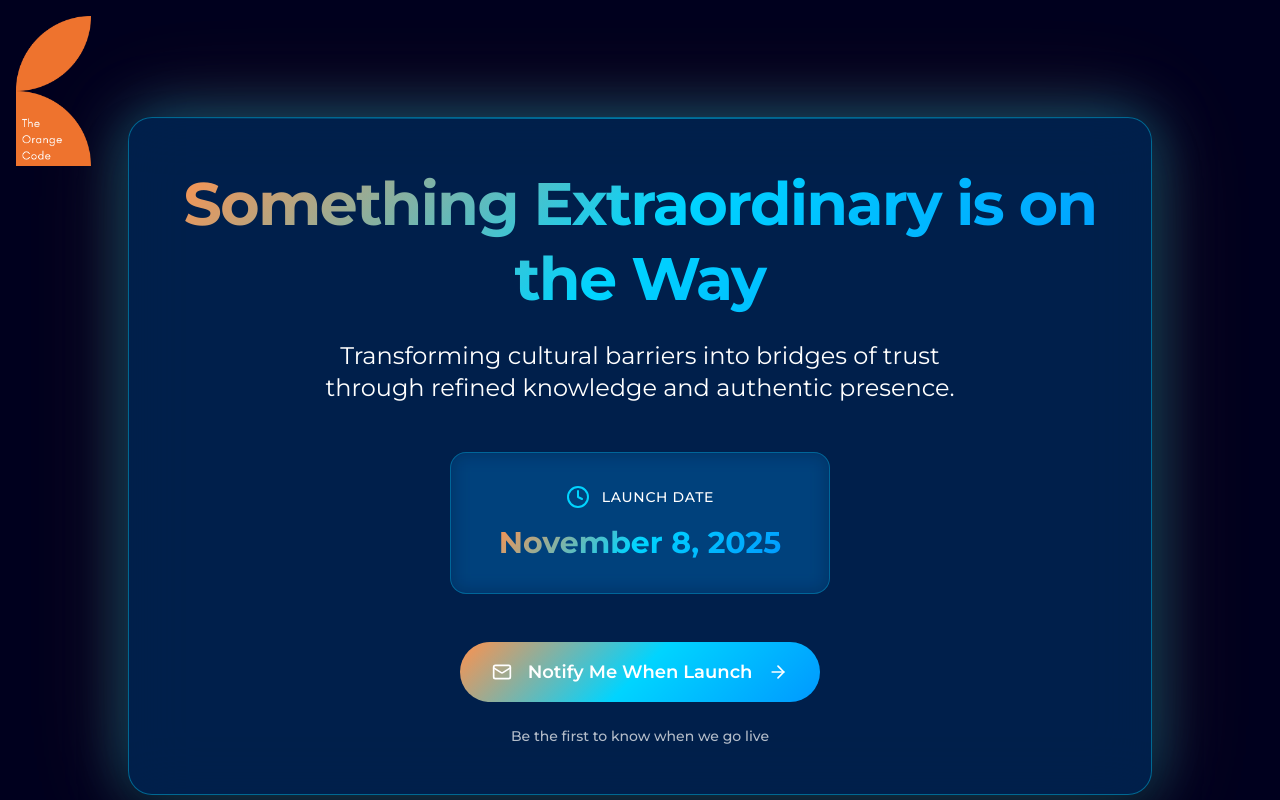
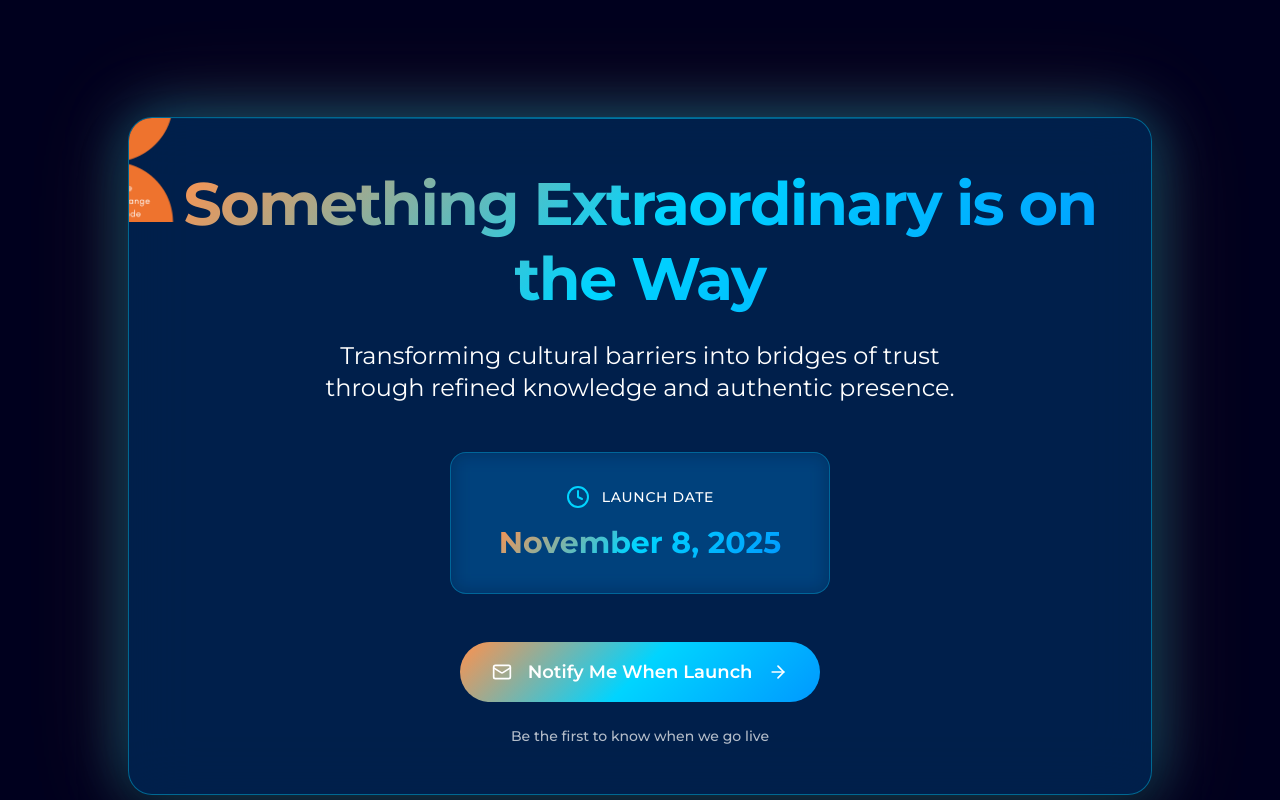
Before and after one commit to sksh100/theorangecode, a Next.js app: page / in a window 1280 px wide. Shown: the top 800 px of the page. Built offline with nearby package versions, Linux system fonts and the light colour scheme.

Commit message:
Position logo in top-left corner of glass-morphic box

```diff
--- a/src/app/page.tsx
+++ b/src/app/page.tsx
@@ -10,31 +10,30 @@ export default function Home() {
     <div className="min-h-screen bg-primary-dark">
       {/* Coming Soon Hero Section */}
       <section className="hero-section">
-        {/* Logo in top left corner */}
-        <motion.div
-          initial={{ opacity: 0, scale: 0.8 }}
-          animate={{ opacity: 1, scale: 1 }}
-          transition={{ duration: 0.8, delay: 0.2 }}
-          className="absolute top-4 left-4 z-20"
-        >
-          <Image
-            src="/coming-soon/logo-1.png"
-            alt="The Orange Code Logo"
-            width={150}
-            height={150}
-            className="w-auto h-auto max-w-[150px]"
-            priority
-          />
-        </motion.div>
-
         <div className="hero-content pt-20">
 
           <motion.div
-            className="glass-card mt-8"
+            className="glass-card mt-8 relative"
             initial={{ opacity: 0, y: 30 }}
             animate={{ opacity: 1, y: 0 }}
             transition={{ duration: 0.8, delay: 0.4 }}
           >
+            {/* Logo in top left corner of glass box */}
+            <motion.div
+              initial={{ opacity: 0, scale: 0.8 }}
+              animate={{ opacity: 1, scale: 1 }}
+              transition={{ duration: 0.8, delay: 0.6 }}
+              className="absolute -top-4 -left-4 z-20"
+            >
+              <Image
+                src="/coming-soon/logo-1.png"
+                alt="The Orange Code Logo"
+                width={120}
+                height={120}
+                className="w-auto h-auto max-w-[120px]"
+                priority
+              />
+            </motion.div>
             <motion.h1
               className="hero-title font-playfair text-6xl font-bold mb-6 text-gradient-primary leading-tight tracking-tight text-center"
               initial={{ opacity: 0, y: 20 }}
```
